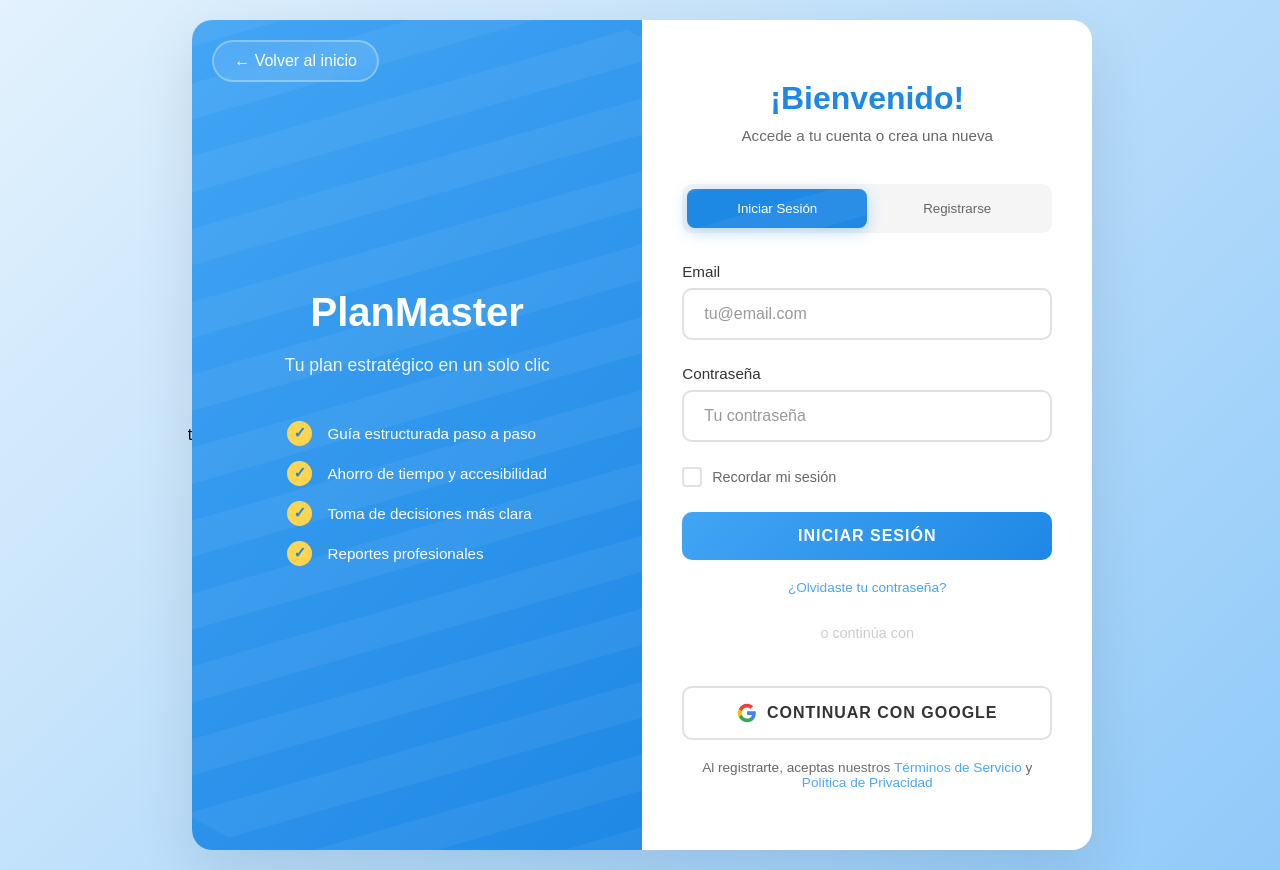
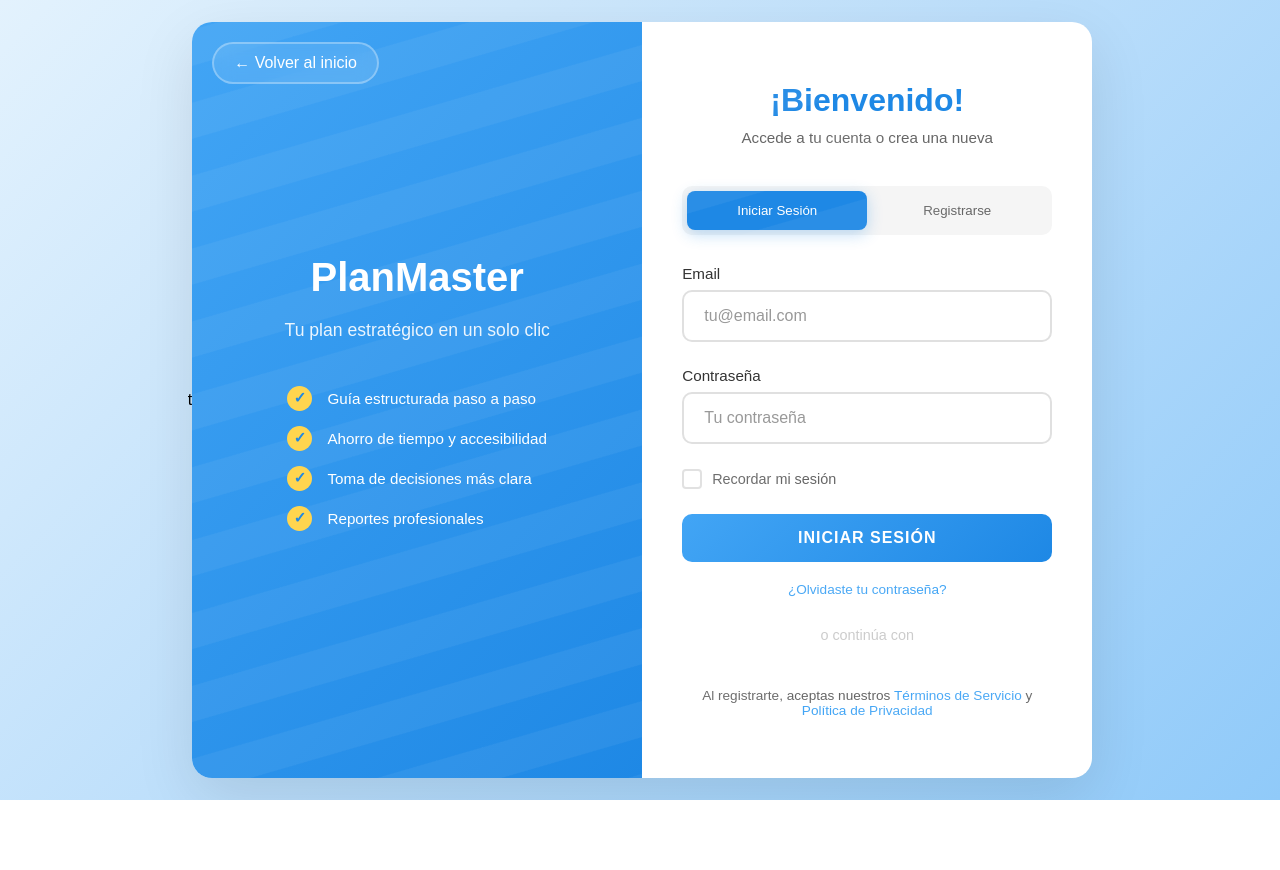
Before and after one commit to UPT-FAING-EPIS/PlanMaster, a PHP site: page /Views/Auth/login.php in a window 1280 px wide. After the commit the page ends 800 px from the top, so only its background shows below. Run offline with PHP 8.4, Linux system fonts and the light colour scheme; some libraries are stand-ins or nearby versions.

Commit message:
registrarse prueba 01

```diff
--- a/Publics/css/styles_login.css
+++ b/Publics/css/styles_login.css
@@ -306,34 +306,6 @@ body {
     box-shadow: 0 8px 25px rgba(30, 136, 229, 0.4);
 }
 
-.btn-google {
-    background: white;
-    color: #333;
-    border: 2px solid #e0e0e0;
-    display: flex;
-    align-items: center;
-    justify-content: center;
-    margin-bottom: 20px;
-    position: relative;
-    z-index: 10; /* Asegurar que esté por encima */
-}
-
-.btn-google:hover {
-    border-color: #42a5f5;
-    box-shadow: 0 4px 15px rgba(0, 0, 0, 0.1);
-}
-
-.btn-google:disabled {
-    opacity: 0.7;
-    cursor: not-allowed;
-}
-
-.google-icon {
-    width: 20px;
-    height: 20px;
-    margin-right: 10px;
-}
-
 /* Mostrar el botón automático de Google */
 .g_id_signin {
     margin-bottom: 15px !important;
@@ -348,12 +320,6 @@ body {
 
 #g_id_onload {
     display: block !important;
-}
-
-.google-icon {
-    width: 20px;
-    height: 20px;
-    margin-right: 10px;
 }
 
 /* Mensajes de alerta */
--- a/Views/Auth/login.php
+++ b/Views/Auth/login.php
@@ -143,18 +143,7 @@ if (AuthController::isLoggedIn()) {
          data-client_id="123656077365-r7upne95qtnee2qqmjli12cgeb7jomjm.apps.googleusercontent.com"
          data-callback="handleCredentialResponse">
     </div>
-    <div class="g_id_signin" data-type="standard"></div>
-
-    <!-- Botón personalizado de Google -->
-    <button type="button" id="googleLogin" class="btn btn-google" onclick="triggerGoogleLogin()">
-        <svg class="google-icon" viewBox="0 0 24 24">
-            <path fill="#4285F4" d="M22.56 12.25c0-.78-.07-1.53-.2-2.25H12v4.26h5.92c-.26 1.37-1.04 2.53-2.21 3.31v2.77h3.57c2.08-1.92 3.28-4.74 3.28-8.09z"/>
-            <path fill="#34A853" d="M12 23c2.97 0 5.46-.98 7.28-2.66l-3.57-2.77c-.98.66-2.23 1.06-3.71 1.06-2.86 0-5.29-1.93-6.16-4.53H2.18v2.84C3.99 20.53 7.7 23 12 23z"/>
-            <path fill="#FBBC05" d="M5.84 14.09c-.22-.66-.35-1.36-.35-2.09s.13-1.43.35-2.09V7.07H2.18C1.43 8.55 1 10.22 1 12s.43 3.45 1.18 4.93l2.85-2.22.81-.62z"/>
-            <path fill="#EA4335" d="M12 5.38c1.62 0 3.06.56 4.21 1.64l3.15-3.15C17.45 2.09 14.97 1 12 1 7.7 1 3.99 3.47 2.18 7.07l3.66 2.84c.87-2.6 3.3-4.53 6.16-4.53z"/>
-        </svg>
-        Continuar con Google
-    </button>            <div class="text-center text-small">
+    <div class="g_id_signin" data-type="standard"></div>            <div class="text-center text-small">
                 <p>Al registrarte, aceptas nuestros
                    <a href="#" class="link">Términos de Servicio</a> y
                    <a href="#" class="link">Política de Privacidad</a>
@@ -236,16 +225,6 @@ if (AuthController::isLoggedIn()) {
             });
         }
 
-        // Función para activar el login de Google cuando se hace clic en el botón personalizado
-        function triggerGoogleLogin() {
-            // Si Google Identity está cargado, usar prompt
-            if (window.google && window.google.accounts) {
-                google.accounts.id.prompt();
-            } else {
-                alert('Google Identity Services no está disponible. Por favor recarga la página.');
-            }
-        }
-
         // Inicializar Google Identity cuando la página se carga
         window.onload = function() {
             console.log('Inicializando Google Identity...');
```
Also changed, not shown: Publics/js/login.js (+59 -13 lines).
